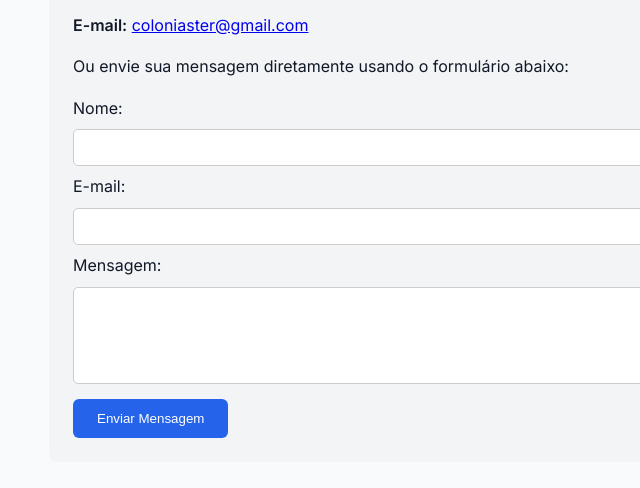
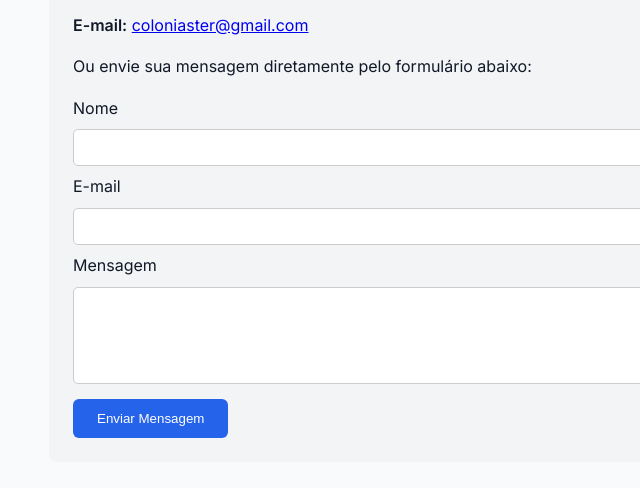
Before and after one commit to Icolonia77/geradata-ai-site, a plain HTML site: page index.html in a window 1280 px wide. Shown: the part 1684-2172 px from the top of the page, 141-781 px from the left. Drawn offline with Linux system fonts and the light colour scheme.

Commit message:
index.html

```diff
--- a/index.html
+++ b/index.html
@@ -145,16 +145,15 @@
       <h2>Entre em Contato</h2>
       <p><strong>Celular:</strong> (19) 98996-3385</p>
       <p><strong>E-mail:</strong> <a href="mailto:coloniaster@gmail.com">coloniaster@gmail.com</a></p>
-      <p>Ou envie sua mensagem diretamente usando o formulário abaixo:</p>
+      <p>Ou envie sua mensagem diretamente pelo formulário abaixo:</p>
+      <form action="https://formspree.io/f/xnnplapw" method="POST">
+        <label for="name">Nome</label>
+        <input type="text" id="name" name="name" required />
 
-      <form action="https://formspree.io/f/xnnplapw" method="POST">
-        <label for="name">Nome:</label>
-        <input type="text" id="name" name="name" required>
+        <label for="email">E-mail</label>
+        <input type="email" id="email" name="email" required />
 
-        <label for="email">E-mail:</label>
-        <input type="email" id="email" name="email" required>
-
-        <label for="message">Mensagem:</label>
+        <label for="message">Mensagem</label>
         <textarea id="message" name="message" rows="5" required></textarea>
 
         <button type="submit">Enviar Mensagem</button>
```
